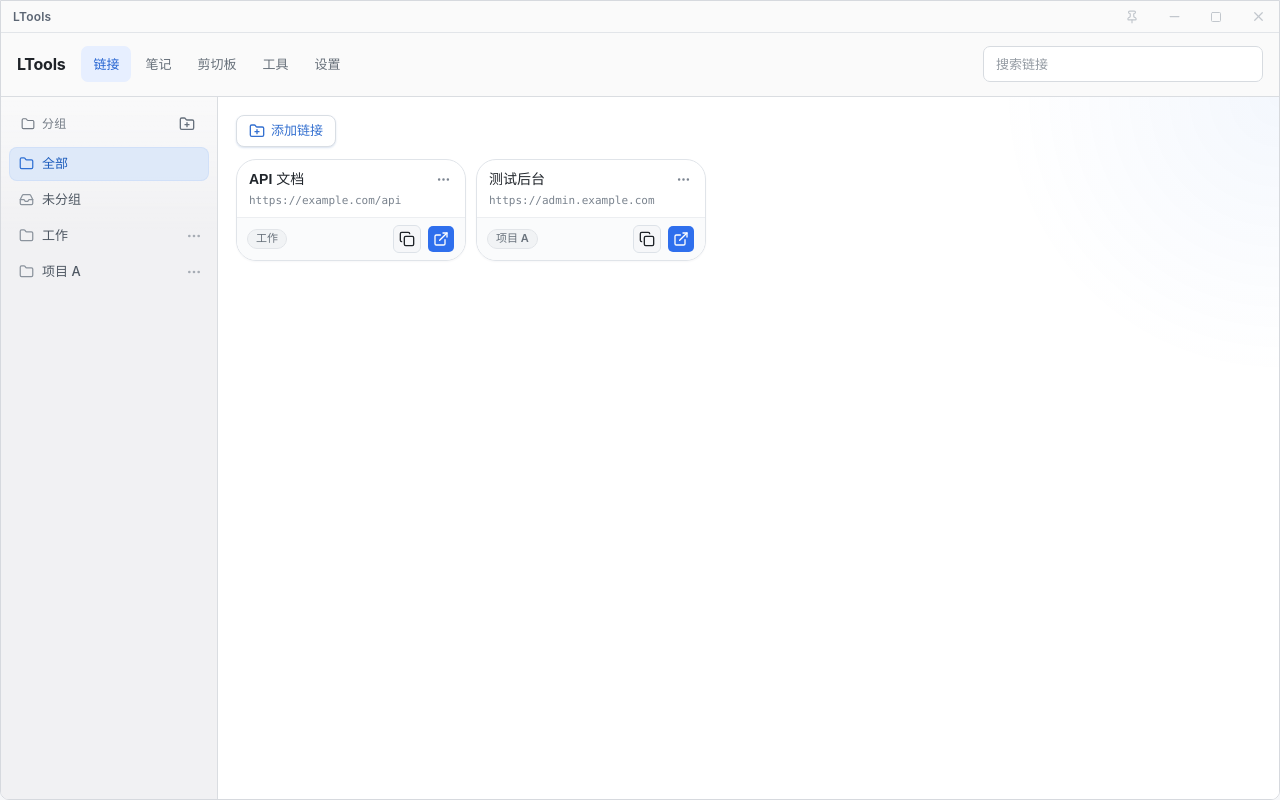
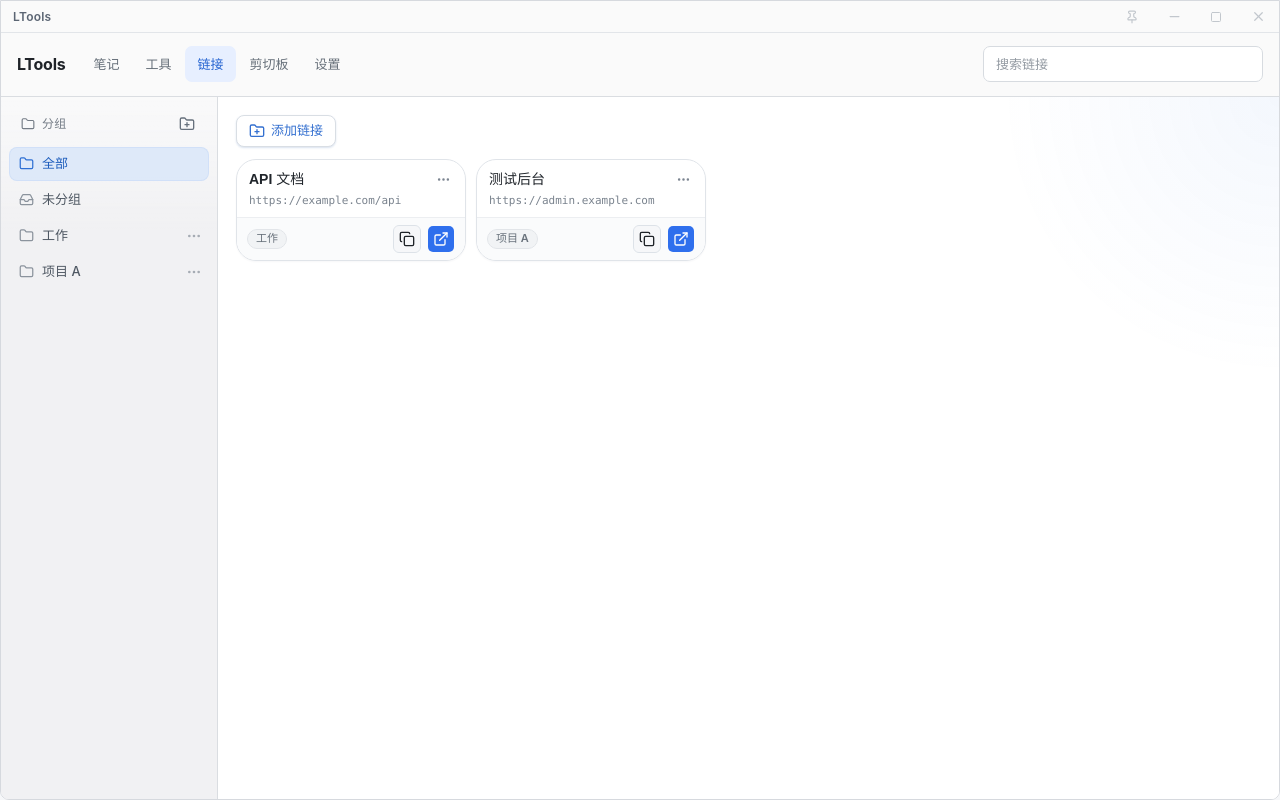
Before and after one commit to LJL0906/LTools, a React (Vite) app: page /links in a window 1280 px wide. Built offline with nearby package versions, Linux system fonts and the light colour scheme.

Commit message:
feat: 顶部导航模块排序调整为 笔记-工具-链接-剪切板-设置

```diff
--- a/src/components/layout/TopNavigation.tsx
+++ b/src/components/layout/TopNavigation.tsx
@@ -2,10 +2,10 @@ import { NavLink } from "react-router-dom";
 import { SearchBox } from "../ui/SearchBox";
 
 const modules = [
+  { label: "笔记", to: "/notes" },
+  { label: "工具", to: "/tools" },
   { label: "链接", to: "/links" },
-  { label: "笔记", to: "/notes" },
   { label: "剪切板", to: "/clipboard" },
-  { label: "工具", to: "/tools" },
   { label: "设置", to: "/settings" },
 ];
 
```
